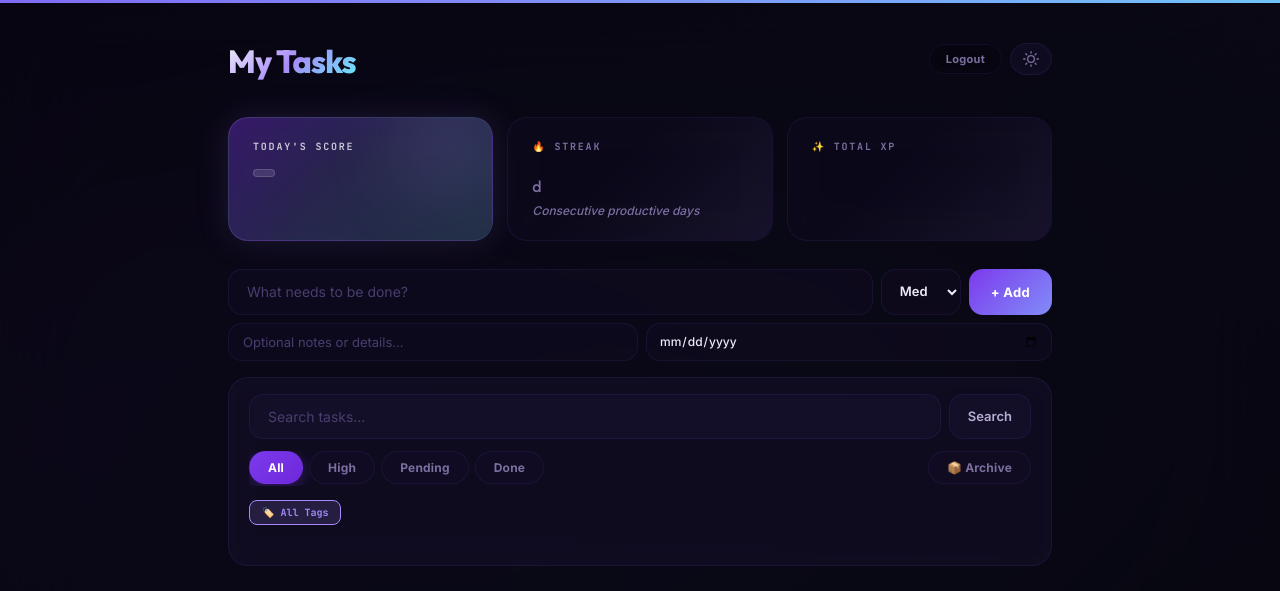
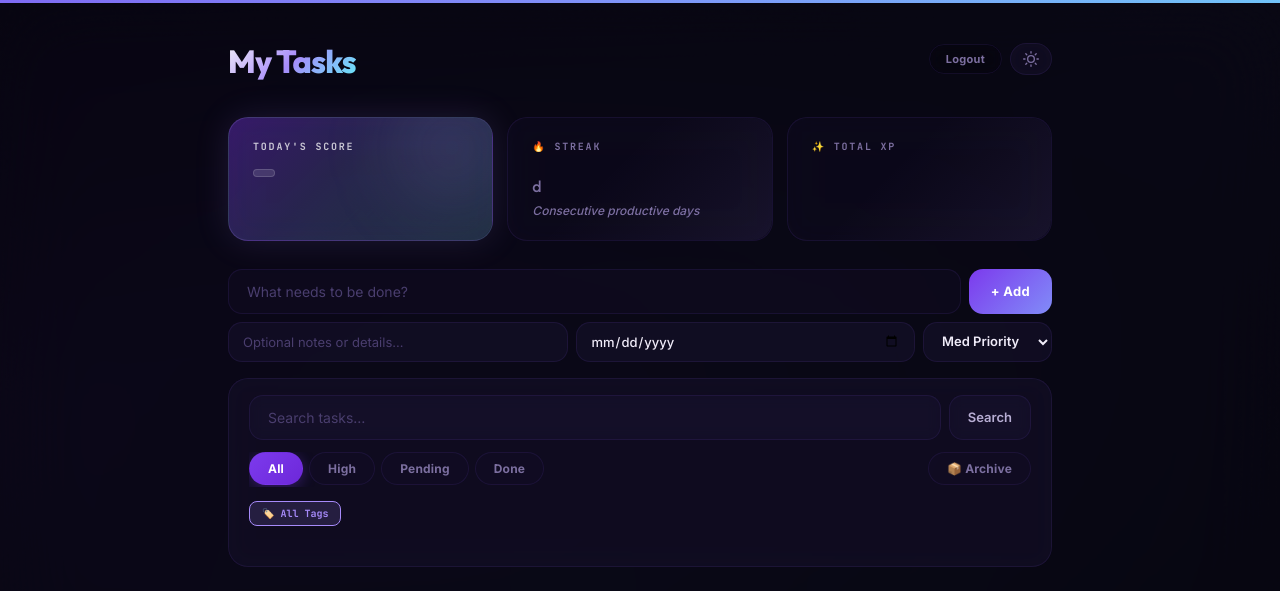
Before and after one commit to manyatagupta/productivity_tracker, a Django app: template tracker/templates/tracker/index.html in a window 1280 px wide. Shown: the top 591 px of the page. Run offline with Django 5.2, Linux system fonts and the light colour scheme; the template is opened without the code that fills it: values that come from a table or form of the project are taken from there, others are empty; data comes from the database, SQL or seed files in the repository; parts of the project's set-up code (start-up, migrations or seed data) failed here and were passed over.

Commit message:
UI Enhancement: Convert static Add Task form into an expandable bar

```diff
--- a/tracker/templates/tracker/index.html
+++ b/tracker/templates/tracker/index.html
@@ -1191,20 +1191,22 @@
             {% endif %}
 
             <!-- Task Input Form -->
-            <form method="POST" class="form-block">
+            <form method="POST" class="form-block expandable-form">
                 {% csrf_token %}
-                <div class="input-row">
-                    <input type="text" name="title" placeholder="What needs to be done?" required>
-                    <select name="priority">
-                        <option value="low">Low</option>
-                        <option value="medium" selected>Med</option>
-                        <option value="high">High</option>
-                    </select>
+                <div class="input-row main-input">
+                    <input type="text" name="title" placeholder="What needs to be done?" required autocomplete="off">
                     <button type="submit" class="btn-primary">+ Add</button>
                 </div>
-                <div class="input-row multi">
-                    <input type="text" name="description" placeholder="Optional notes or details…" style="flex: 1; padding: 10px 14px; font-size: 13px;">
-                    <input type="date" name="due_date" style="padding: 8px 12px; font-size: 12px; cursor: pointer;" title="Set optional due date">
+                <div class="form-options">
+                    <div class="input-row multi">
+                        <input type="text" name="description" placeholder="Optional notes or details…" style="flex: 1; padding: 10px 14px; font-size: 13px; background: var(--surface2);">
+                        <input type="date" name="due_date" style="padding: 10px 14px; font-size: 13px; cursor: pointer; background: var(--surface2);" title="Set optional due date">
+                        <select name="priority" style="padding: 10px 14px; font-size: 13px; background: var(--surface2);">
+                            <option value="low">Low Priority</option>
+                            <option value="medium" selected>Med Priority</option>
+                            <option value="high">High Priority</option>
+                        </select>
+                    </div>
                 </div>
             </form>
 
```
